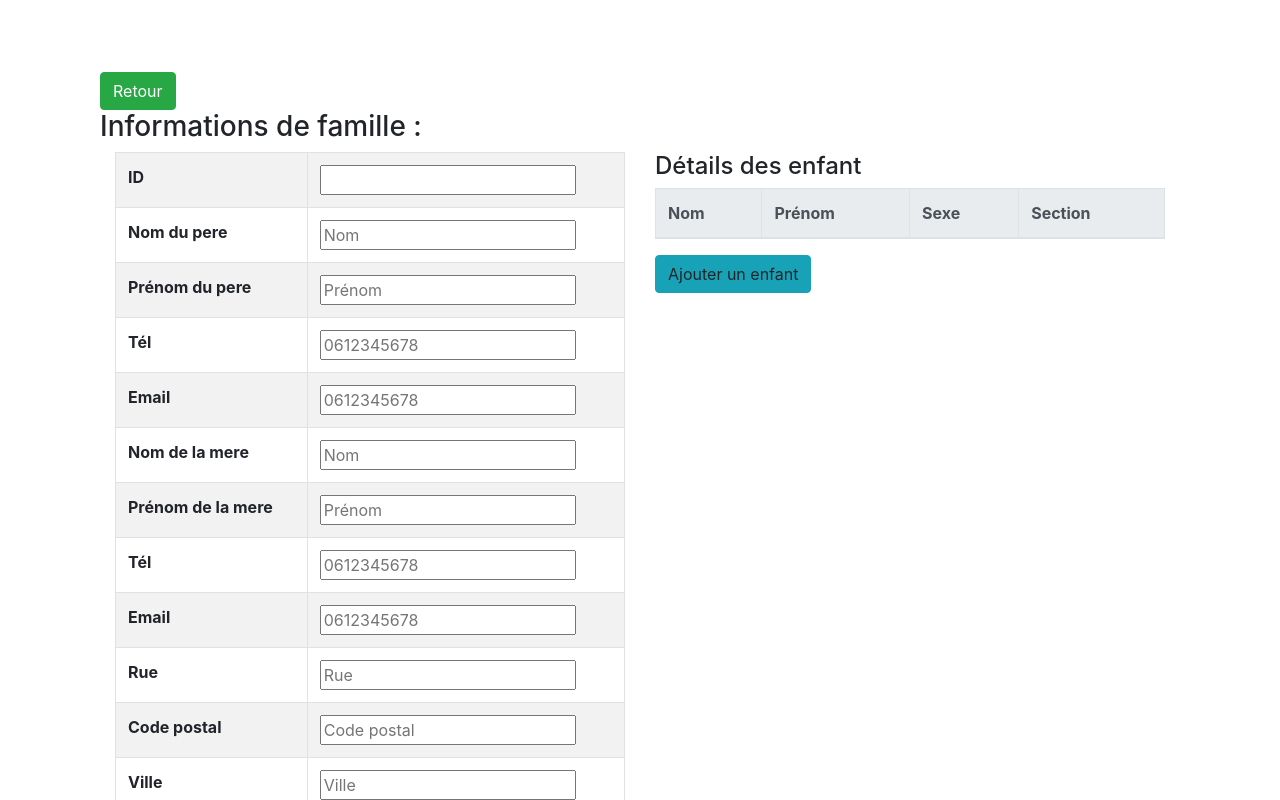
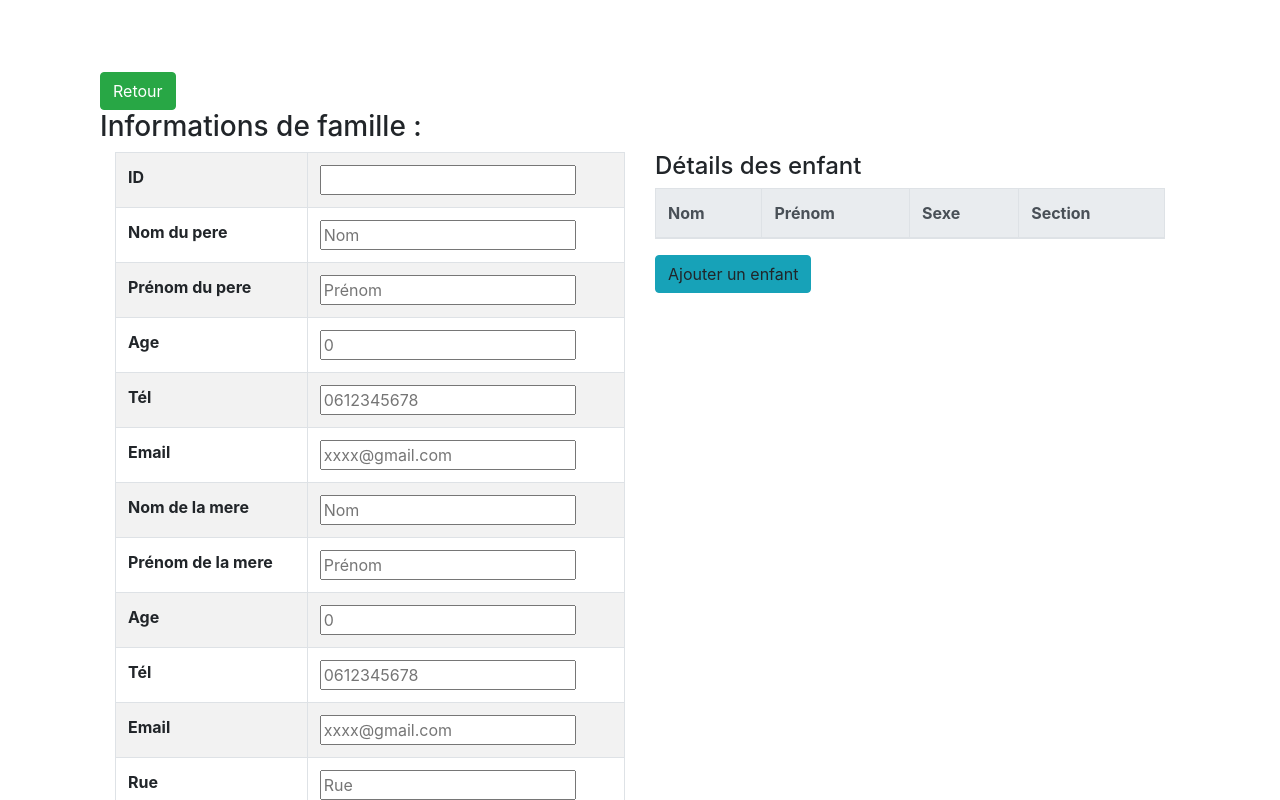
Before and after one commit to wangjulien/PraticeClientProject, an Angular app: page /family-update in a window 1280 px wide. Shown: the top 800 px of the page. Built offline with nearby package versions, Linux system fonts and the light colour scheme.

Commit message:
Family CRUD works

```diff
--- a/src/app/app.routing.ts
+++ b/src/app/app.routing.ts
@@ -6,7 +6,7 @@ import { FamilyUpdateComponent } from './family-update/family-update.component';
 const appRoutes: Routes = [
   { path: 'family-list', component: FamilyListComponent },
   { path: 'family-update', component: FamilyUpdateComponent },
-  { path: '**', redirectTo: 'family-list' }
+  { path: 'family-update/:id', component: FamilyUpdateComponent },
 ];
 
 export const routing: ModuleWithProviders = RouterModule.forRoot(appRoutes);
--- a/src/app/family-list/family-list.component.html
+++ b/src/app/family-list/family-list.component.html
@@ -1,7 +1,7 @@
 <div>
-    <input type="submit" value="Ajouter une nouvelle famille" class="btn btn-primary" [routerLink]="['/family-update']" />
-  </div>
-  <br>
+  <input type="submit" value="Ajouter une nouvelle famille" class="btn btn-primary" [routerLink]="['/family-update']" />
+</div>
+<br>
 
 <table class="table table-bordered table-hover">
 
@@ -12,7 +12,7 @@
       <th>Mere</th>
       <th>Nombre d'enfant</th>
       <th>Adresse</th>
-      <th>Actions</th>
+      <th colspan="2">Actions</th>
     </tr>
   </thead>
   <tbody>
@@ -25,6 +25,9 @@
       <td>
         <button class="btn btn-info" (click)="showFamilyDetail(family)">Detail</button>
       </td>
+      <td>
+        <button class="btn btn-info" (click)="deleteFamily(family)">Supprimer</button>
+      </td>
     </tr>
   </tbody>
 </table>
--- a/src/app/family-list/family-list.component.ts
+++ b/src/app/family-list/family-list.component.ts
@@ -17,7 +17,7 @@ export class FamilyListComponent implements OnInit {
     private router: Router
   ) { }
 
-   getAllFamilies() {
+  getAllFamilies() {
     this.adminFamilyService.getFamilies()
       .subscribe(data => this.families = data, error => console.log(error));
 
@@ -31,6 +31,18 @@ export class FamilyListComponent implements OnInit {
     return false;
   }
 
+  deleteFamily(family) {
+    console.log('Family à supprimer : ' + JSON.stringify(family));
+
+    const dialog = 'Veuillez supprimer la famille M.' + family.fatherName + ' et Mme.' + family.motherName
+        + ' et toutes informations associés?';
+    if (confirm(dialog)) {
+      this.adminFamilyService.deleteFamily(family.id)
+        .subscribe(() => { this.getAllFamilies(); },
+          error => console.log(error));
+    }
+  }
+
   ngOnInit() {
     console.log('family-list component marche');
     this.getAllFamilies();
--- a/src/app/family-update/family-update.component.html
+++ b/src/app/family-update/family-update.component.html
@@ -17,19 +17,27 @@
 							<tr>
 								<th>ID</th>
 								<td>
-									<input type="text" [(ngModel)]='actualFamily.id' name='ref' #ref='ngModel'/>
+									<input type="text" [(ngModel)]='actualFamily.id' name='ref' #ref='ngModel' />
 								</td>
 							</tr>
 							<tr>
 								<th>Nom du pere</th>
 								<td>
-									<input type="text" required [(ngModel)]='actualFamily.father.lastName' name='flastName' placeholder="Nom" #flastName='ngModel' pattern="[a-zA-Z ]*" />
+									<input type="text" required [(ngModel)]='actualFamily.father.lastName' name='flastName' placeholder="Nom" #flastName='ngModel'
+									 pattern="[a-zA-Z ]*" />
 								</td>
 							</tr>
 							<tr>
 								<th>Prénom du pere</th>
 								<td>
-									<input type="text" required [(ngModel)]='actualFamily.father.firstName' name='ffirstName' placeholder="Prénom" #ffirstName='ngModel' />
+									<input type="text" required [(ngModel)]='actualFamily.father.firstName' name='ffirstName' placeholder="Prénom" #ffirstName='ngModel'
+									/>
+								</td>
+							</tr>
+							<tr>
+								<th>Age</th>
+								<td>
+									<input type="number" required [(ngModel)]='actualFamily.father.age' name='fage' placeholder="0" #fage='ngModel' />
 								</td>
 							</tr>
 							<tr>
@@ -41,19 +49,28 @@
 							<tr>
 								<th>Email</th>
 								<td>
-									<input type="text" required [(ngModel)]='actualFamily.father.email' name='femail' placeholder="0612345678" #femail='ngModel' />
+									<input type="text" required [(ngModel)]='actualFamily.father.email' name='femail' placeholder="xxxx@gmail.com" #femail='ngModel'
+									/>
 								</td>
 							</tr>
 							<tr>
 								<th>Nom de la mere</th>
 								<td>
-									<input type="text" required [(ngModel)]='actualFamily.mother.lastName' name='mlastName' placeholder="Nom" #mlastName='ngModel' pattern="[a-zA-Z ]*" />
+									<input type="text" required [(ngModel)]='actualFamily.mother.lastName' name='mlastName' placeholder="Nom" #mlastName='ngModel'
+									 pattern="[a-zA-Z ]*" />
 								</td>
 							</tr>
 							<tr>
 								<th>Prénom de la mere</th>
 								<td>
-									<input type="text" required [(ngModel)]='actualFamily.mother.firstName' name='mfirstName' placeholder="Prénom" #mfirstName='ngModel' />
+									<input type="text" required [(ngModel)]='actualFamily.mother.firstName' name='mfirstName' placeholder="Prénom" #mfirstName='ngModel'
+									/>
+								</td>
+							</tr>
+							<tr>
+								<th>Age</th>
+								<td>
+									<input type="number" required [(ngModel)]='actualFamily.mother.age' name='mage' placeholder="0" #mage='ngModel' />
 								</td>
 							</tr>
 							<tr>
@@ -65,7 +82,8 @@
 							<tr>
 								<th>Email</th>
 								<td>
-									<input type="text" required [(ngModel)]='actualFamily.mother.email' name='memail' placeholder="0612345678" #memail='ngModel' />
+									<input type="text" required [(ngModel)]='actualFamily.mother.email' name='memail' placeholder="xxxx@gmail.com" #memail='ngModel'
+									/>
 								</td>
 							</tr>
 							<tr>
@@ -77,7 +95,8 @@
 							<tr>
 								<th>Code postal</th>
 								<td>
-									<input type="text" required [(ngModel)]='actualFamily.address.postalCode' name='postalCode' placeholder="Code postal" #postalCode='ngModel' />
+									<input type="text" required [(ngModel)]='actualFamily.address.postalCode' name='postalCode' placeholder="Code postal" #postalCode='ngModel'
+									/>
 								</td>
 							</tr>
 							<tr>
--- a/src/app/family-update/family-update.component.ts
+++ b/src/app/family-update/family-update.component.ts
@@ -15,12 +15,10 @@ export class FamilyUpdateComponent implements OnInit {
   constructor(
     private adminFamilyService: AdminFamilyService,
     private route: ActivatedRoute) {
-      console.log('family-update constructor marche');
       this.actualFamily = new FamilyDetail();
   }
 
   onSubmit() {
-    console.log('Famille à traiter : ' + JSON.stringify(this.actualFamily));
 
     if (null == this.actualFamily.id) {
       console.log('Famille à ajouter : ' + JSON.stringify(this.actualFamily));
@@ -43,6 +41,7 @@ export class FamilyUpdateComponent implements OnInit {
 
     this.route.paramMap.subscribe(params => {
       const id = params.get('id');
+      console.log(id);
       if (null != id) {
         this.adminFamilyService.getFamilyDetail(id)
           .subscribe(data => this.actualFamily = data, error => console.log(error));
```
Lines whose indentation alone changed are shown as unchanged.
